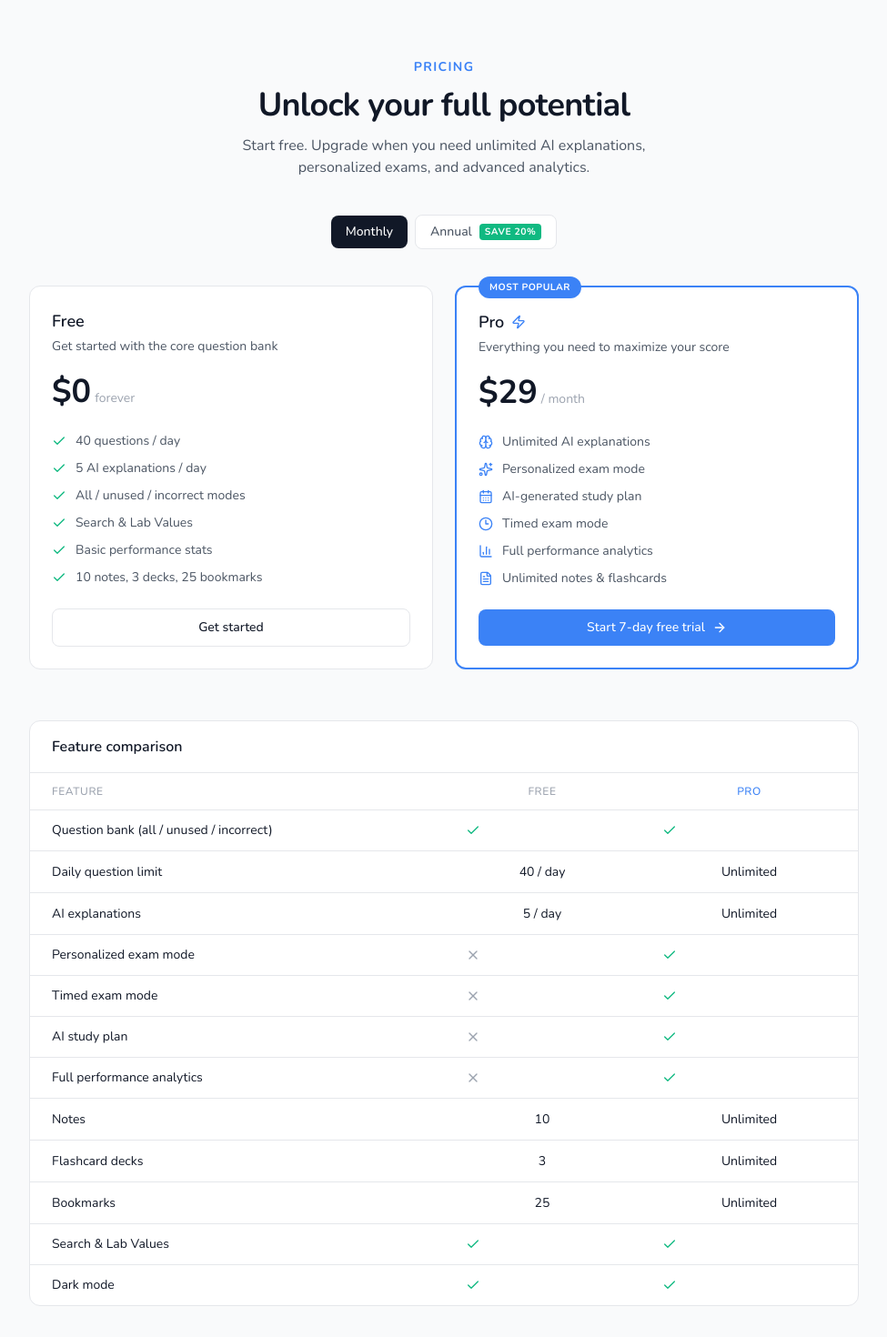
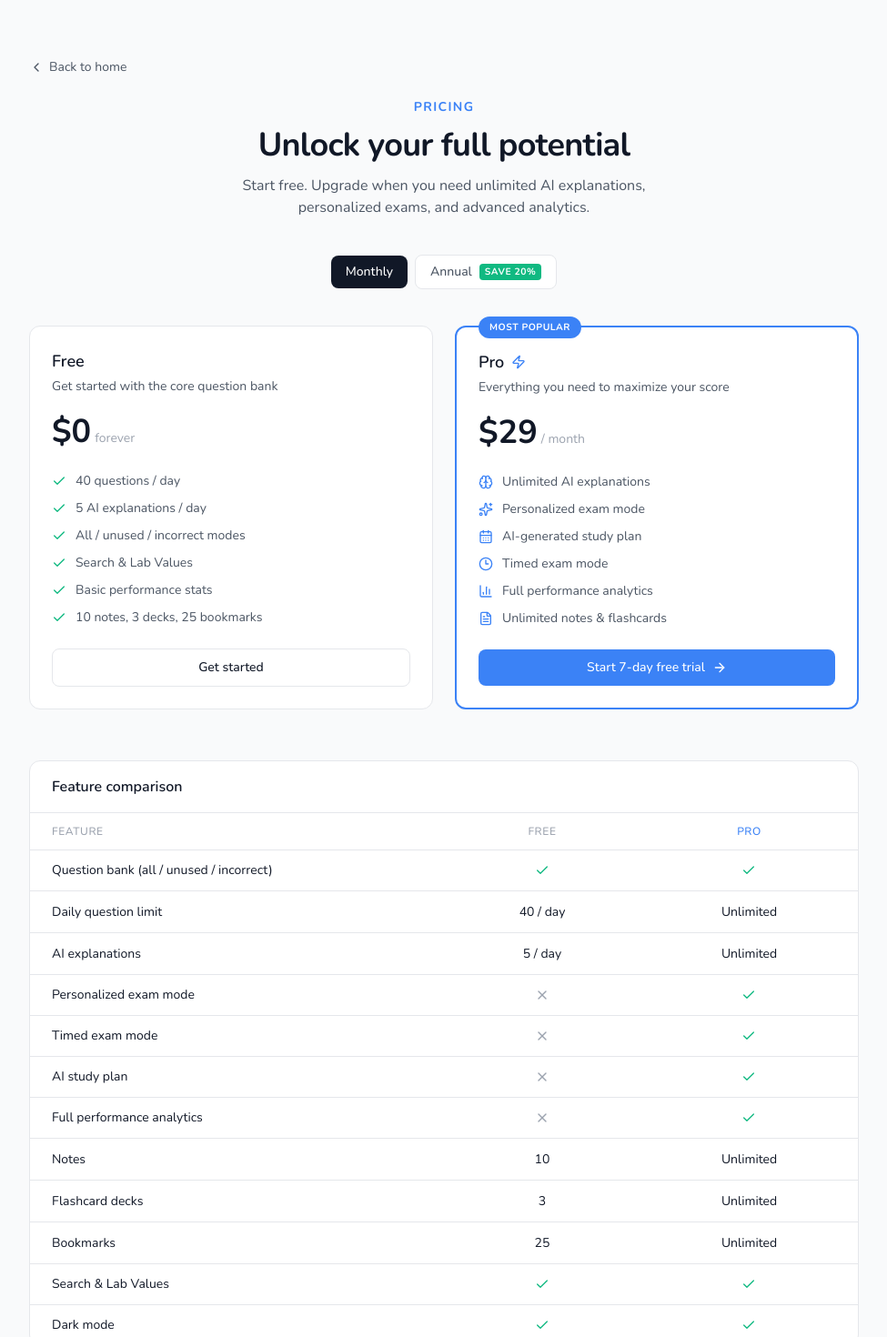
Before and after one commit to Sindria-Research/step2ck, a React (Vite) app in the folder frontend/: page /pricing in a window 1280 px wide. Shown: the top 1470 px of the page at 91% size, without its empty margins (152-1127 px from the left). Built offline with nearby package versions, Linux system fonts and the light colour scheme; no server answers.

Commit message:
logout to home, return from pricing, header reorganized

```diff
--- a/frontend/src/components/ProtectedRoute.tsx
+++ b/frontend/src/components/ProtectedRoute.tsx
@@ -19,7 +19,7 @@ export function ProtectedRoute({ children }: { children: React.ReactNode }) {
   }
 
   if (!user) {
-    return <Navigate to="/login" state={{ from: location }} replace />;
+    return <Navigate to="/" state={{ from: location }} replace />;
   }
 
   return <>{children}</>;
--- a/frontend/src/pages/Landing.tsx
+++ b/frontend/src/pages/Landing.tsx
@@ -142,6 +142,7 @@ export function Landing() {
         aria-label="Main"
       >
         <div className="container h-16 flex items-center justify-between">
+          <div className="flex items-center gap-6">
             <Link
               to="/"
               className="group inline-flex items-center gap-3 focus-ring rounded-md px-1 py-1.5"
@@ -156,7 +157,6 @@ export function Landing() {
                 {APP_NAME}
               </span>
             </Link>
-          <div className="flex items-center gap-2">
             <a
               href="#features"
               className="hidden md:inline-flex text-sm text-[var(--color-text-secondary)] hover:text-[var(--color-text-primary)] px-3 py-2 rounded-md transition-colors focus-ring"
@@ -169,6 +169,8 @@ export function Landing() {
             >
               Pricing
             </a>
+          </div>
+          <div className="flex items-center gap-2">
             <Link to="/login" className="btn btn-ghost text-sm px-4 py-2 rounded-md focus-ring">
               Sign in
             </Link>
--- a/frontend/src/pages/Pricing.tsx
+++ b/frontend/src/pages/Pricing.tsx
@@ -76,23 +76,21 @@ export function Pricing() {
       return <span className="text-sm text-[var(--color-text-primary)]">{value}</span>;
     }
     return value ? (
-      <Check className="w-4 h-4 text-[var(--color-success)]" />
+      <Check className="w-4 h-4 text-[var(--color-success)] mx-auto" />
     ) : (
-      <X className="w-4 h-4 text-[var(--color-text-muted)]" />
+      <X className="w-4 h-4 text-[var(--color-text-muted)] mx-auto" />
     );
   };
 
   return (
     <div className="flex-1 overflow-y-auto bg-[var(--color-bg-secondary)]">
       <div className="max-w-[960px] mx-auto px-6 py-10 md:py-16">
-        {user && (
-          <Link
-            to="/settings"
-            className="inline-flex items-center gap-1.5 text-sm text-[var(--color-text-secondary)] hover:text-[var(--color-text-primary)] transition-colors mb-6"
-          >
-            <ChevronLeft className="w-4 h-4" /> Back to settings
-          </Link>
-        )}
+        <Link
+          to={user ? '/settings' : '/'}
+          className="inline-flex items-center gap-1.5 text-sm text-[var(--color-text-secondary)] hover:text-[var(--color-text-primary)] transition-colors mb-6"
+        >
+          <ChevronLeft className="w-4 h-4" /> {user ? 'Back to settings' : 'Back to home'}
+        </Link>
 
         <div className="text-center mb-10">
           <p className="text-sm font-bold uppercase tracking-widest text-[var(--color-brand-blue)] mb-3">
```
Lines whose indentation alone changed are shown as unchanged.
